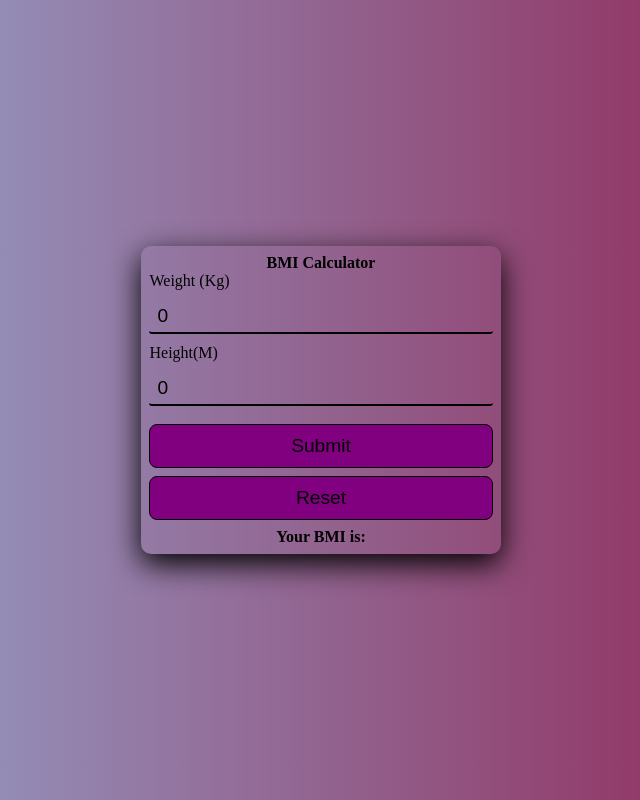
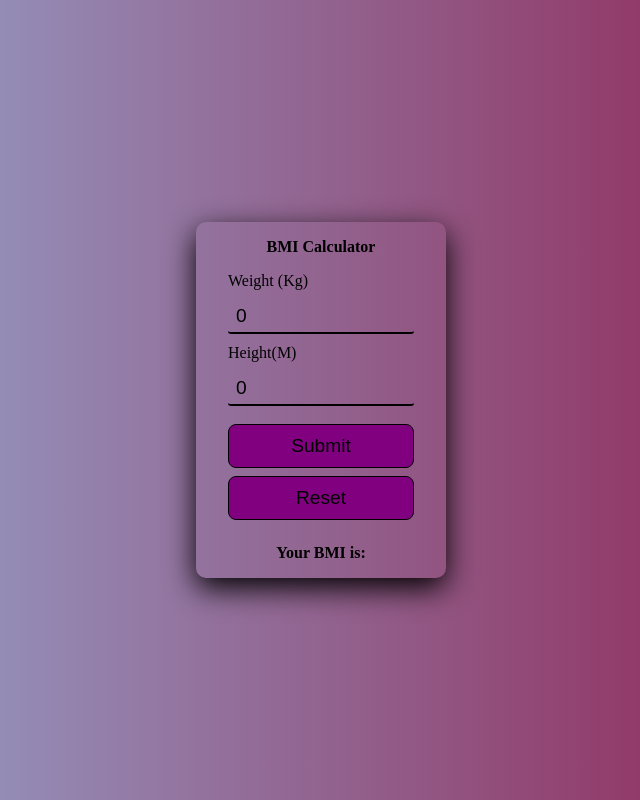
Before and after one commit to motuncoded/bmi-calculator, a React (Create React App) app: page / in a window 768 px wide. Shown: the whole page, without its empty margins (63-703 px from the left). Built offline with nearby package versions, Linux system fonts and the light colour scheme.

Commit message:
first-commit

```diff
--- a/src/components/Calculator.css
+++ b/src/components/Calculator.css
@@ -51,16 +51,16 @@ border: 1px solid #000;
 }
 @media screen and (min-width:500px) and (max-width:768px) {
     .container{
-
+        width: 250px;
         display: flex;
         margin: 0;
-        padding: .5rem;
+        padding: 1rem;
         flex-direction: column;
     }
     form{
 
         margin: 0;
-        padding: 0;
+        padding: 1rem;
     }
     .container h2{
         font-size: 1rem;
```
